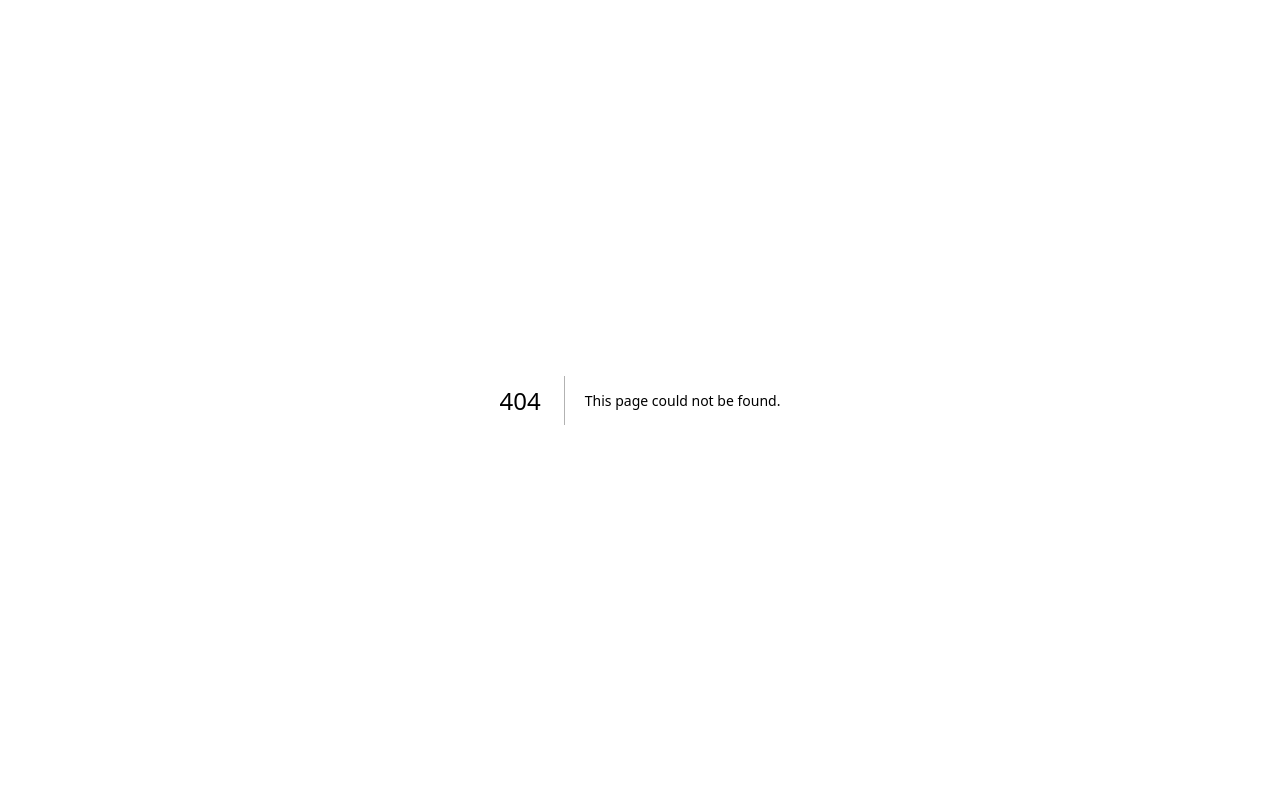
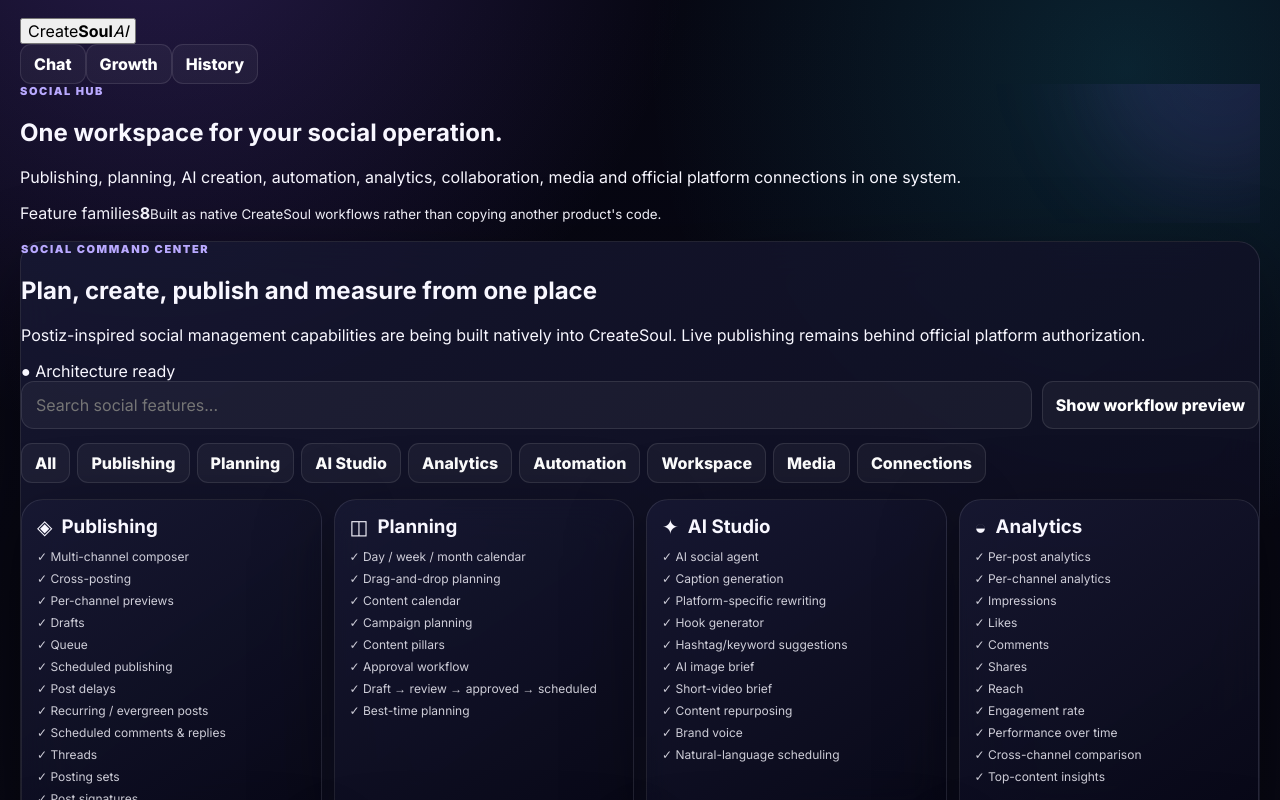
Before and after one commit to sanjuvai14/creatorflow-ai, a Next.js app: page /social in a window 1280 px wide. Before the commit this address had no page. Shown: the top 800 px of the page. Built offline with nearby package versions, Linux system fonts and the light colour scheme.

Commit message:
feat: add social hub route

```diff
--- /dev/null
+++ b/app/social/page.tsx
@@ -0,0 +1,21 @@
+"use client";
+
+import SocialHub from "@/components/SocialHub";
+
+export default function SocialPage(){
+  return <main className="cf-dashboard" style={{maxWidth:1380,margin:"0 auto",padding:"18px 20px 40px"}}>
+    <header className="cf-topbar">
+      <button className="cf-brand" onClick={function(){window.location.assign("/dashboard");}}><span>Create</span><strong>Soul</strong><em>AI</em></button>
+      <div className="cf-top-actions">
+        <button className="cf-icon-btn" onClick={function(){window.location.assign("/dashboard");}}>Chat</button>
+        <button className="cf-icon-btn" onClick={function(){window.location.assign("/growth");}}>Growth</button>
+        <button className="cf-icon-btn" onClick={function(){window.location.assign("/history");}}>History</button>
+      </div>
+    </header>
+    <section className="cf-welcome cf-glow" style={{marginBottom:18}}>
+      <div><div className="cf-eyebrow">SOCIAL HUB</div><h1>One workspace for your social operation.</h1><p>Publishing, planning, AI creation, automation, analytics, collaboration, media and official platform connections in one system.</p></div>
+      <div className="cf-stat"><span>Feature families</span><strong>8</strong><small>Built as native CreateSoul workflows rather than copying another product's code.</small></div>
+    </section>
+    <SocialHub />
+  </main>;
+}
```
